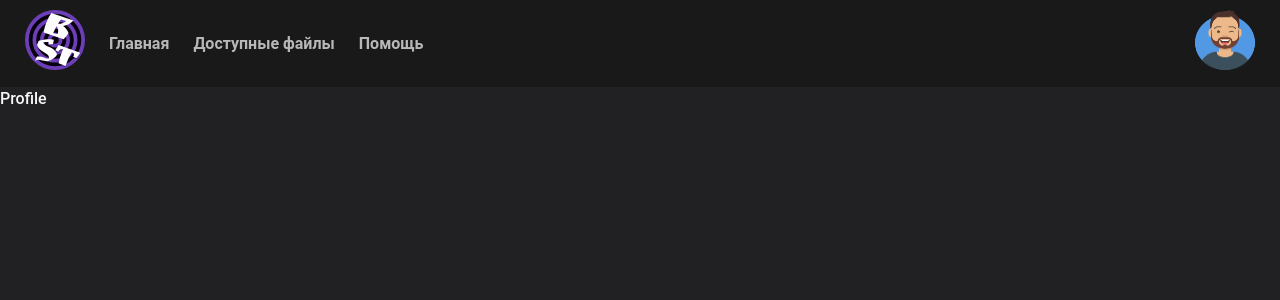
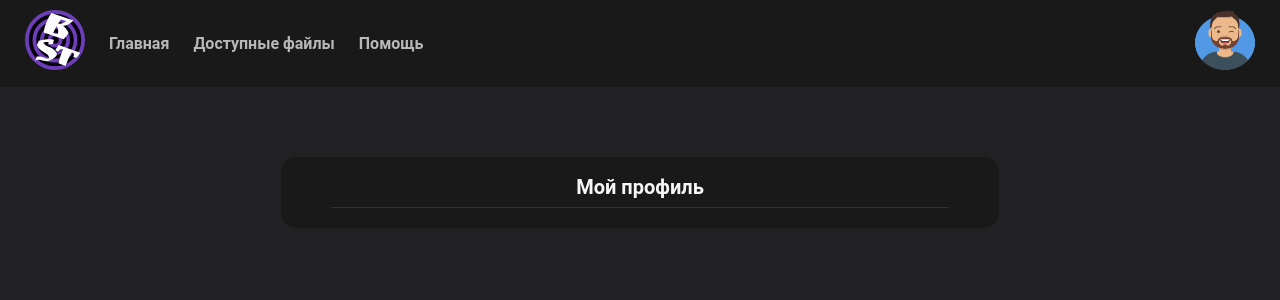
Before and after one commit to Bunko-Security/Bunko_Security_frontend, a Next.js app: page /profile in a window 1280 px wide. Shown: the top 300 px of the page. Built offline with nearby package versions, Linux system fonts and the light colour scheme.

Commit message:
add changes in Profile page

```diff
--- /dev/null
+++ b/src/app/(home)/profile/layout.module.scss
@@ -0,0 +1,5 @@
+.main {
+  display: flex;
+  justify-content: center;
+  margin-top: 70px;
+}
--- /dev/null
+++ b/src/app/(home)/profile/layout.tsx
@@ -0,0 +1,8 @@
+import styles from "./layout.module.scss";
+import { FC, PropsWithChildren } from "react";
+
+const ProfileLayout: FC<PropsWithChildren> = ({ children }) => {
+	return <main className={styles.main}>{children}</main>;
+};
+
+export default ProfileLayout;
--- /dev/null
+++ b/src/app/(home)/profile/page.module.scss
@@ -0,0 +1,17 @@
+@use "@/utils/scss/patterns";
+@use "@/utils/scss/values" as values;
+
+.profile {
+  text-align: center;
+  width: 718px;
+  background-color: var(--black);
+  padding: 15px 50px 20px;
+  border-radius: values.$main_border_radius;
+
+  .title {
+    font-size: 20px;
+    line-height: 30px;
+    font-weight: bold;
+    @extend %title_border;
+  }
+}
--- a/src/app/(home)/profile/page.tsx
+++ b/src/app/(home)/profile/page.tsx
@@ -1,7 +1,12 @@
+import styles from "./page.module.scss";
 import { NextPage } from "next";
 
 const Profile: NextPage = () => {
-	return <div> Profile</div>;
+	return (
+			<div className={styles.profile}>
+        <h1 className={styles.title}>Мой профиль</h1>
+      </div>
+	);
 };
 
 export default Profile;
```
